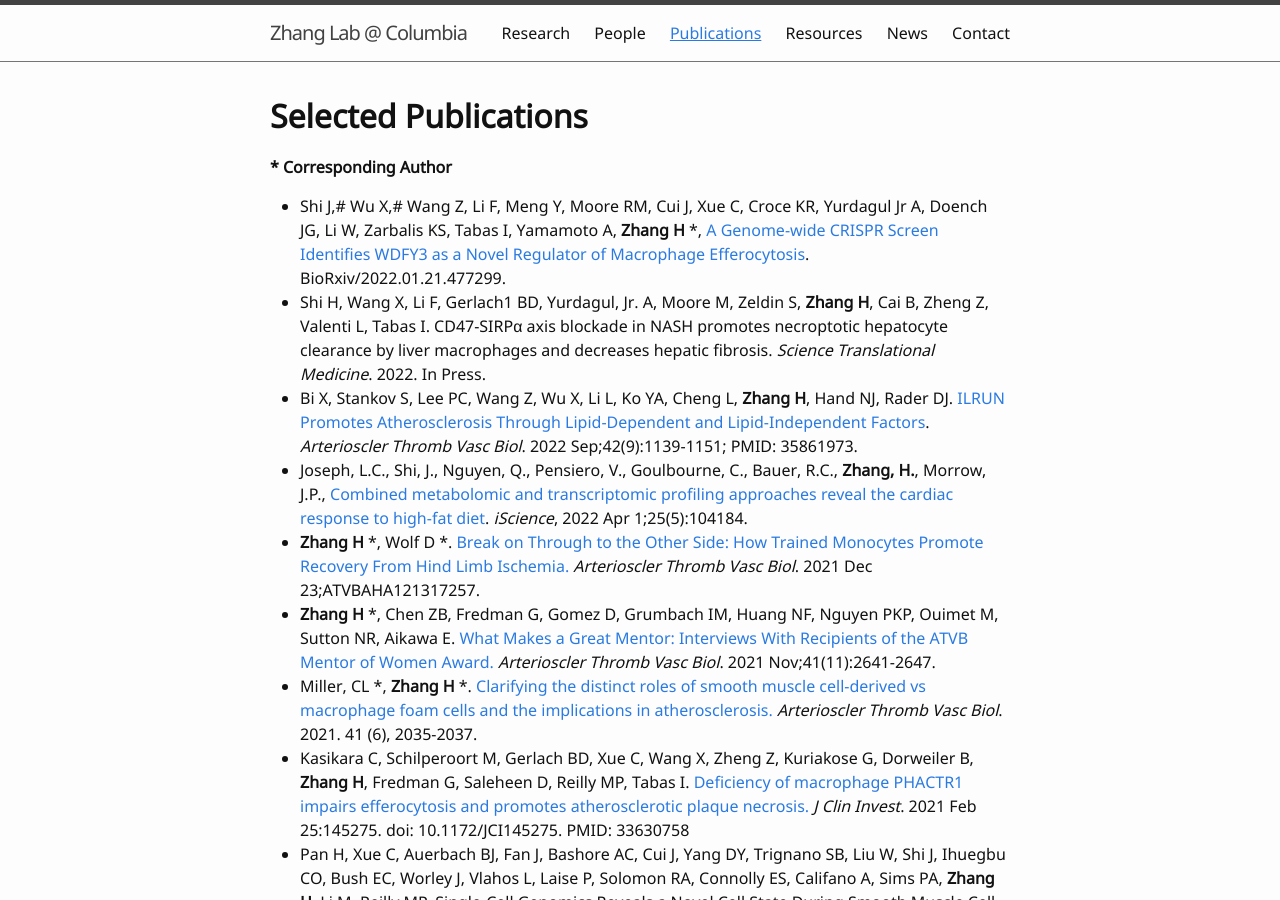
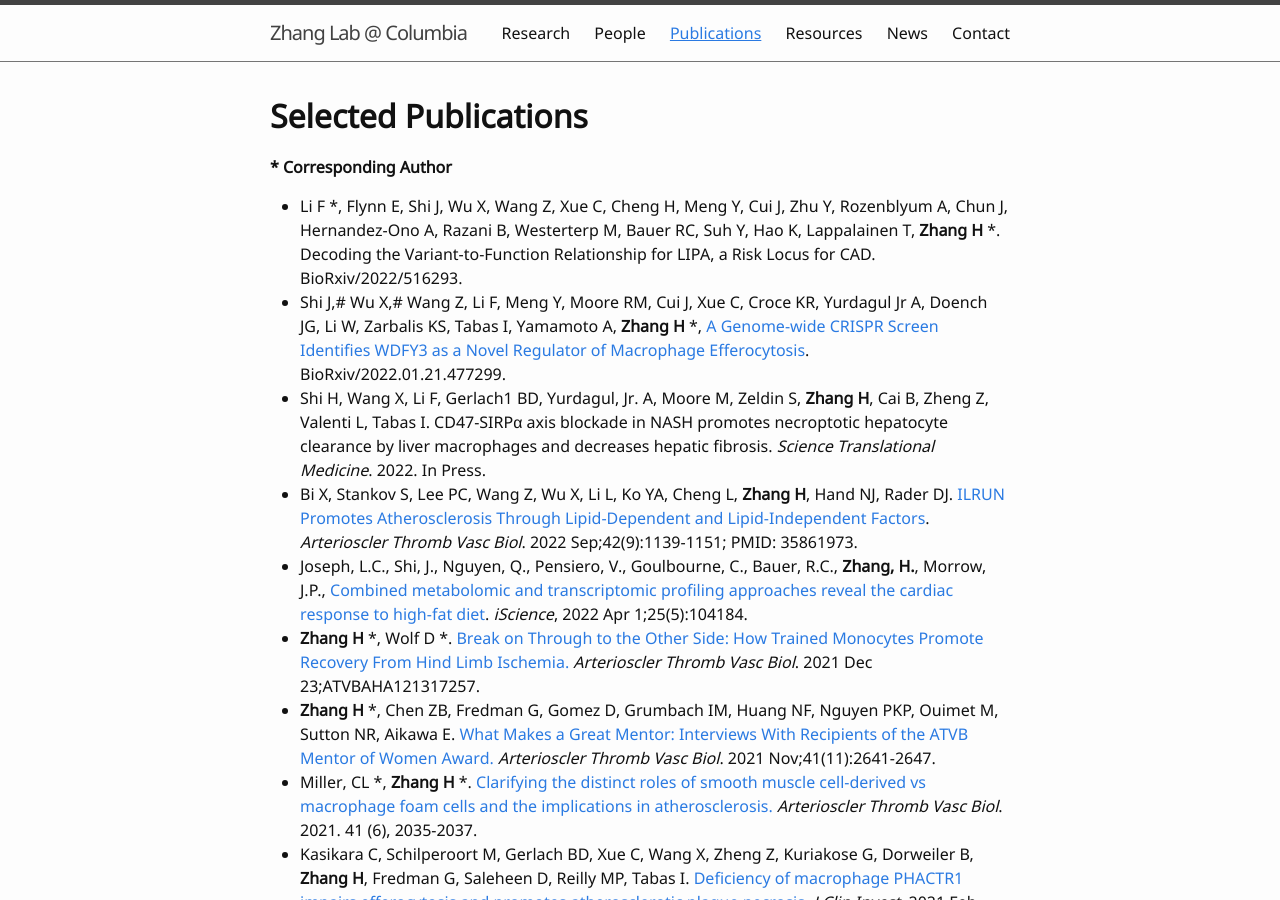
Before and after one commit to hanruizhang/zhanglab, a Jekyll site: the page built from 3_Publications.md, in a window 1280 px wide and 900 px high. Built offline with Jekyll 4.4.1, drawn with Linux system fonts in a browser that asks for light colours.

Commit message:
Update 3_Publications.md

```diff
--- a/3_Publications.md
+++ b/3_Publications.md
@@ -7,7 +7,7 @@ nav: true
 
 __*__ **Corresponding Author**
 
-
+- Li F *, Flynn E, Shi J, Wu X, Wang Z, Xue C, Cheng H, Meng Y, Cui J, Zhu Y, Rozenblyum A, Chun J, Hernandez-Ono A, Razani B, Westerterp M, Bauer RC, Suh Y, Hao K, Lappalainen T, **Zhang H** *. Decoding the Variant-to-Function Relationship for LIPA, a Risk Locus for CAD. BioRxiv/2022/516293.
 - Shi J,# Wu X,# Wang Z, Li F, Meng Y, Moore RM, Cui J, Xue C, Croce KR, Yurdagul Jr A, Doench JG, Li W, Zarbalis KS, Tabas I, Yamamoto A, **Zhang H** *, [A Genome-wide CRISPR Screen Identifies WDFY3 as a Novel Regulator of Macrophage Efferocytosis](https://www.biorxiv.org/content/10.1101/2022.01.21.477299v1). BioRxiv/2022.01.21.477299.
 - Shi H, Wang X, Li F, Gerlach1 BD, Yurdagul, Jr. A, Moore M, Zeldin S, **Zhang H**, Cai B, Zheng Z, Valenti L, Tabas I. CD47-SIRPα axis blockade in NASH promotes necroptotic hepatocyte clearance by liver macrophages and decreases hepatic fibrosis. _Science Translational Medicine_. 2022. In Press.
 - Bi X, Stankov S, Lee PC, Wang Z, Wu X, Li L, Ko YA, Cheng L, **Zhang H**, Hand NJ, Rader DJ. [ILRUN Promotes Atherosclerosis Through Lipid-Dependent and Lipid-Independent Factors](https://www.ahajournals.org/doi/10.1161/ATVBAHA.121.317156). _Arterioscler Thromb Vasc Biol_. 2022 Sep;42(9):1139-1151; PMID: 35861973.
```
